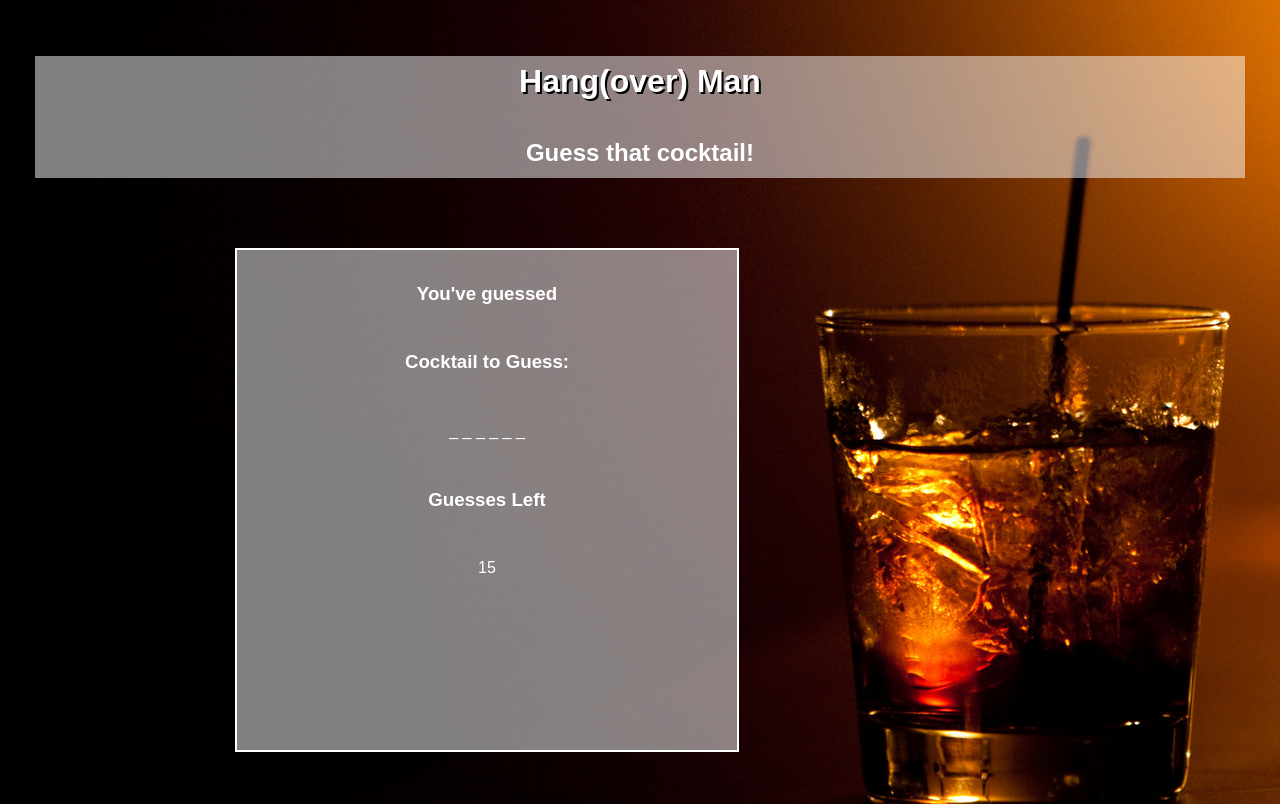
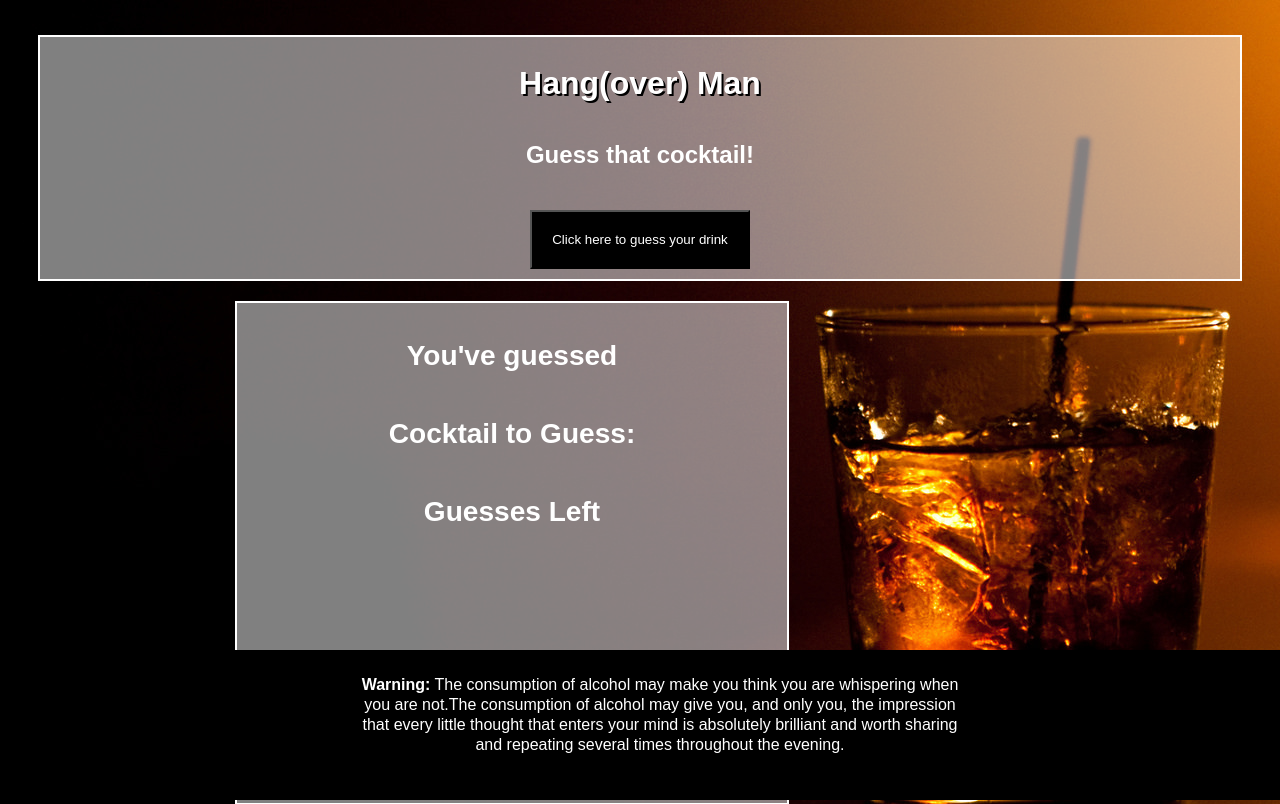
Before and after one commit to nalbright1221/Word-Guess-Game-, a plain HTML site: page index.html in a window 1280 px wide. Shown: the top 804 px of the page. Drawn offline with Linux system fonts and the light colour scheme.

Commit message:
final pushes

```diff
--- a/assets/css/style.css
+++ b/assets/css/style.css
@@ -9,44 +9,78 @@ body {
     line-height: 50px;
 }
 
+#button {
+    background-color: black;
+    color: white;
+    padding: 20px;
+    margin: 10px;
+}
+
 .container {
     text-align: center;
+    border: 2px solid white;
     background-color: white;
-    background:rgba(255,255,255, 0.5);
+    background: rgba(255, 255, 255, 0.5);
+    width: 1200px;
+    margin: 0 auto;
 
 }
+
 .content {
     text-align: center;
-    border:  2px  solid white;
-    background:rgba(255,255,255, 0.5);
-    width: 500px;
-   float: left;
+    border: 2px solid white;
+    background: rgba(255, 255, 255, 0.5);
+    float: left;
+    width: 550px;
     height: 500px;
-    margin: 50px;
+    margin: 20px;
     margin-left: 200px;
+    font-size: 24px;
 }
 
 .winslosses {
-    border:  2px  solid white;
-    background:rgba(255,255,255, 0.5);
+    border: 2px solid white;
+    background: rgba(255, 255, 255, 0.5);
     text-align: center;
-    width: 500px;
-   float: right;
+    float: right;
+    width: 550px;
     height: 500px;
-    margin: 50px;
+    margin: 20px;
     margin-right: 200px;
     position: relative;
+    font-size: 32px;
 
 }
 
-h1{
+.wrapper {
+    margin: 0 auto;
+}
+
+
+h1 {
     text-shadow: 2px 2px black;
 
 }
 
 footer {
+    background-color: black;
+    color: white;
     width: 100%;
-    background-color: black;
+    height: 150px;
+    display: block;
+    text-align: center;
     position: fixed;
-    margin-bottom: 0;
+    bottom: 0;
+    left: 0;
+    line-height: 20px;
+    padding-left: 20px;
+    padding-right: 20px;
+    text-align: center;
 }
+
+#warning {
+    width: 600px;
+    text-align: center;
+    margin: 0 auto;
+    padding-top: 25px;
+}
--- a/assets/javascript/newgame.js
+++ b/assets/javascript/newgame.js
@@ -1,4 +1,3 @@
-
 // Wins and losses variables
 var wins = 0;
 var losses = 0;
@@ -7,11 +6,14 @@ winsText.textContent = wins;
 var lossesText = document.getElementById("game-lost");
 lossesText.textContent = losses;
 
+//generating a function to generate a new game
+var newGame = document.getElementById("button");
+newGame.onclick = function () {
+
+  // allows the user to have 15 guesses until  game is over
   var guessesLeft = document.getElementById("guesses-left");
   var guesses = 15;
   guessesLeft.textContent = guesses;
-
-
   // create an array of words
   var drinkChoice = ['daiquiri', 'manhattan', 'martini', 'margarita', 'mojito', 'mimosa'];
 
@@ -46,16 +48,41 @@ document.onkeyup = function (event) {
     guesses--;
     guessesLeft.textContent = guesses;
 
-
     for (var i = 0; i < guessedLetters.length; i++) {
       if (userGuess == guessedLetters[i]) {
         blankLetters[i] = userGuess;
         drinkChoiceText.textContent = blankLetters.join("");
         console.log(blankLetters + "blank");
         console.log(guessedLetters + "word");
-}}
+      }
+    }
+
+    //check if letters match word using if  else statements
+    //computer guess drink compared to guessedLetter array
+    //turn arrays into string
+    // if all the letters in array are full, but seperated with commas
+    //guess counter if  and else
+    //when youcompare thhosetwo, they are going to look very similar, they need to be strings
+    if (guessedLetters.toString() === blankLetters.toString() && guesses === 0) {
+      alert("CHEERS! You guessed correctly!! ");
+      wins++;
+      winsText.textContent = wins;
+    } else if (guessedLetters.toString() !== blankLetters.toString() && guesses === 0) {
+      alert("You lose. Take a shot.");
+      losses++;
+      lossesText.textContent = losses;
+    } else if (guessedLetters.toString() === blankLetters.toString()) {
+      alert("CHEERS! You guessed correctly!! ");
+      wins++;
+      winsText.textContent = wins;
+    } else if (guesses <= 0) {
+      alert("You lose. Take a shot.");
+      losses++;
+      lossesText.textContent = losses;
+    } else {
+
+    };
+  }
 }
 
 // determine the amount of wins and losses using loops and if and else  statements
-
-//stop the guess at 0 and restart the game
--- a/index.html
+++ b/index.html
@@ -14,16 +14,15 @@
         <header>
             <h1> Hang(over) Man</h1>
             <h2> Guess that cocktail!</h2>
+            <button id="button" type="button">Click here to guess your drink</button>
         </header>
     </div>
 
-
     <div class="wrapper">
         <!--- guesses let -->
-<div  class="content">
+        <div class="content">
             <h3>You've guessed </h3>
             <p id="user-guess"></p>
-
             <!--- displays underscores depending on word length -->
             <h3>Cocktail to Guess:</h3>
             <p id="underscores"> </p>
@@ -31,7 +30,6 @@
             <h3> Guesses Left </h3>
             <p id="guesses-left"></p>
         </div>
-
 
         <!--- displays wins/losses -->
         <div class=winslosses>
@@ -43,11 +41,12 @@
         </div>
     </div>
 
-<!-- <footer>
-        <strong>Warning:</strong> The consumption of alcohol may make you think you are whispering when you are not.The consumption of alcohol may give you, and only you, the impression that every little thought that enters your mind is absolutely brilliant and worth sharing and repeating several times throughout the evening.
-</footer> -->
-
-
+    <footer>
+        <p id="warning"> <strong>Warning:</strong> The consumption of alcohol may make you think you are whispering
+            when you are not.The consumption of alcohol may give you, and only you, the impression that every little
+            thought that enters your mind is absolutely brilliant and worth sharing and repeating several times
+            throughout the evening.</p>
+    </footer>
 
     <!---Link to  javascript -->
     <script src="./assets/javascript/newgame.js"></script>
```
Also changed, not shown: 2 other files. Lines whose indentation alone changed are shown as unchanged.
